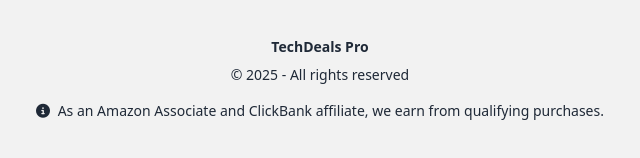
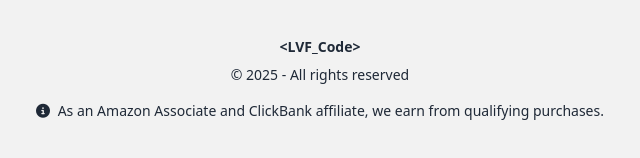
Before and after one commit to FernandoVenturini/electronics_affiliate, a plain HTML site: page index.html in a window 1280 px wide. Shown: the part 4739-4897 px from the top of the page, 320-960 px from the left. Drawn offline with nearby package versions, Linux system fonts and the light colour scheme.

Commit message:
changed footer

```diff
--- a/index.html
+++ b/index.html
@@ -221,7 +221,7 @@
             </div>
         </div>
         <div>
-            <p class="font-bold">TechDeals Pro</p>
+            <p class="font-bold">&lt;LVF_Code&gt;</p>
             <p>© 2025 - All rights reserved</p>
             <p class="text-sm mt-2">
                 <i class="fas fa-info-circle mr-1"></i>
```
